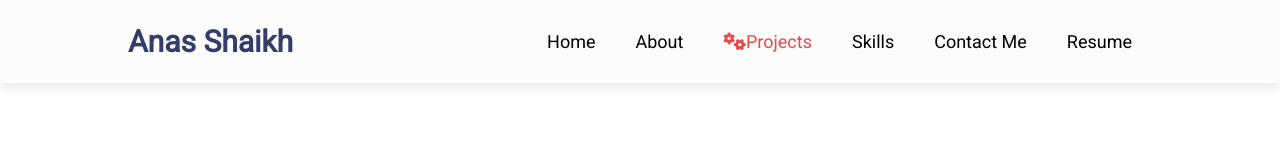
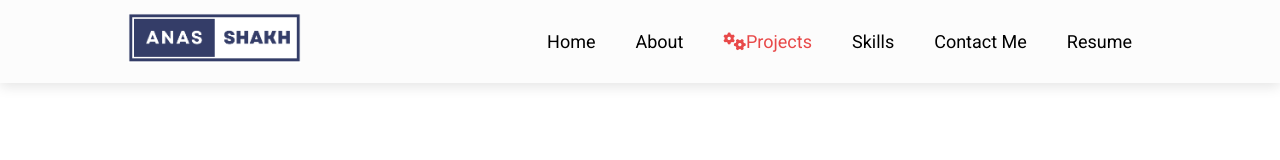
Before and after one commit to zoneAnaS/zoneAnaS.github.io, a plain HTML site: page index.html in a window 1280 px wide. Drawn offline with Linux system fonts and the light colour scheme.

Commit message:
new logo

```diff
--- a/index.html
+++ b/index.html
@@ -12,7 +12,7 @@
 <body>
     <nav id="nav-menu">
 
-        <div class="logo">Anas Shaikh</div>
+        <div class="logo"><img src="/images/main_logo.png" alt="Anas Shaikh"></div>
         <input type="checkbox" id="nav-btn">
         <label id="nav-bar" for="nav-btn">
             <i class="fa-solid fa-bars"></i>
--- a/styling/main_style.css
+++ b/styling/main_style.css
@@ -41,6 +41,9 @@
     font-size: 30px;
     font-weight: bold;
     color: #343d68;
+}
+.logo>img{
+    height: 50px;
 }
 #nav-btn{
 
```
Also changed, not shown: images/main_logo.png (added).
